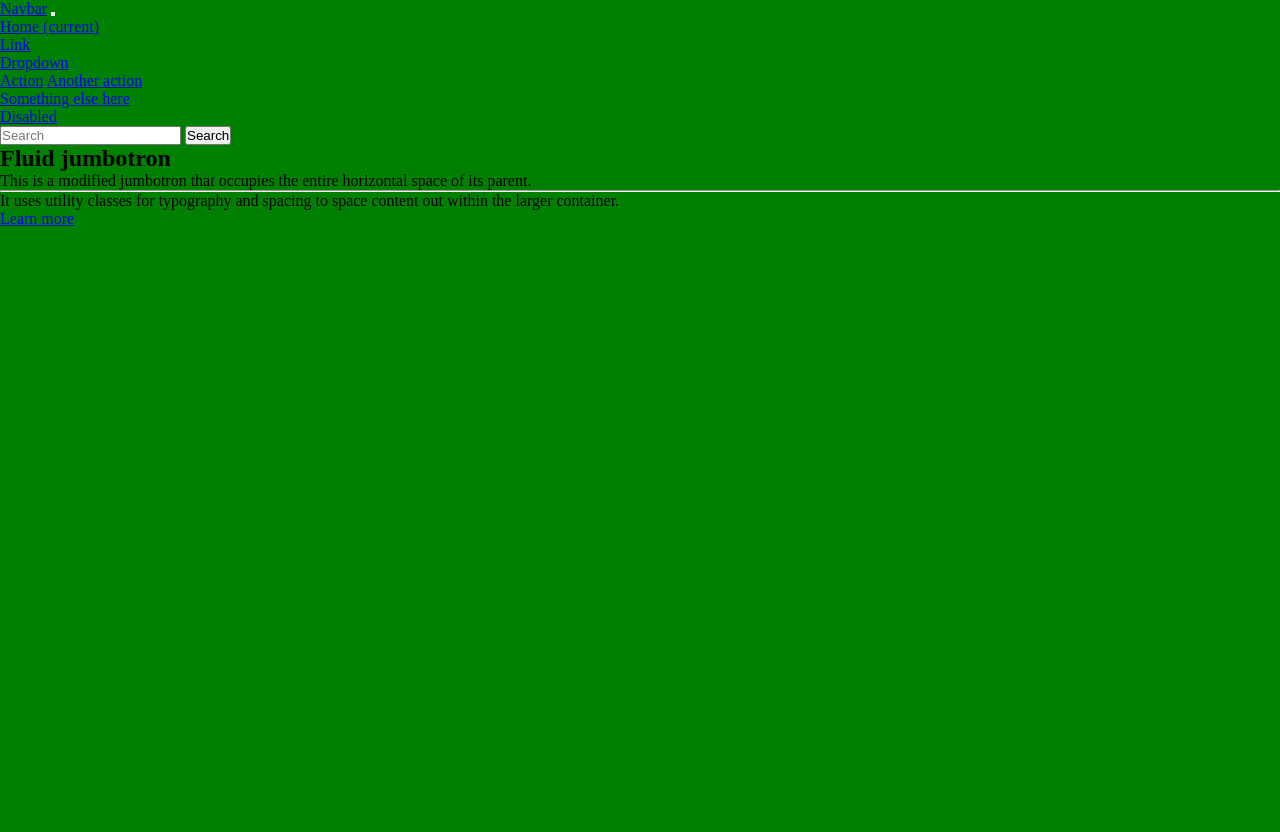
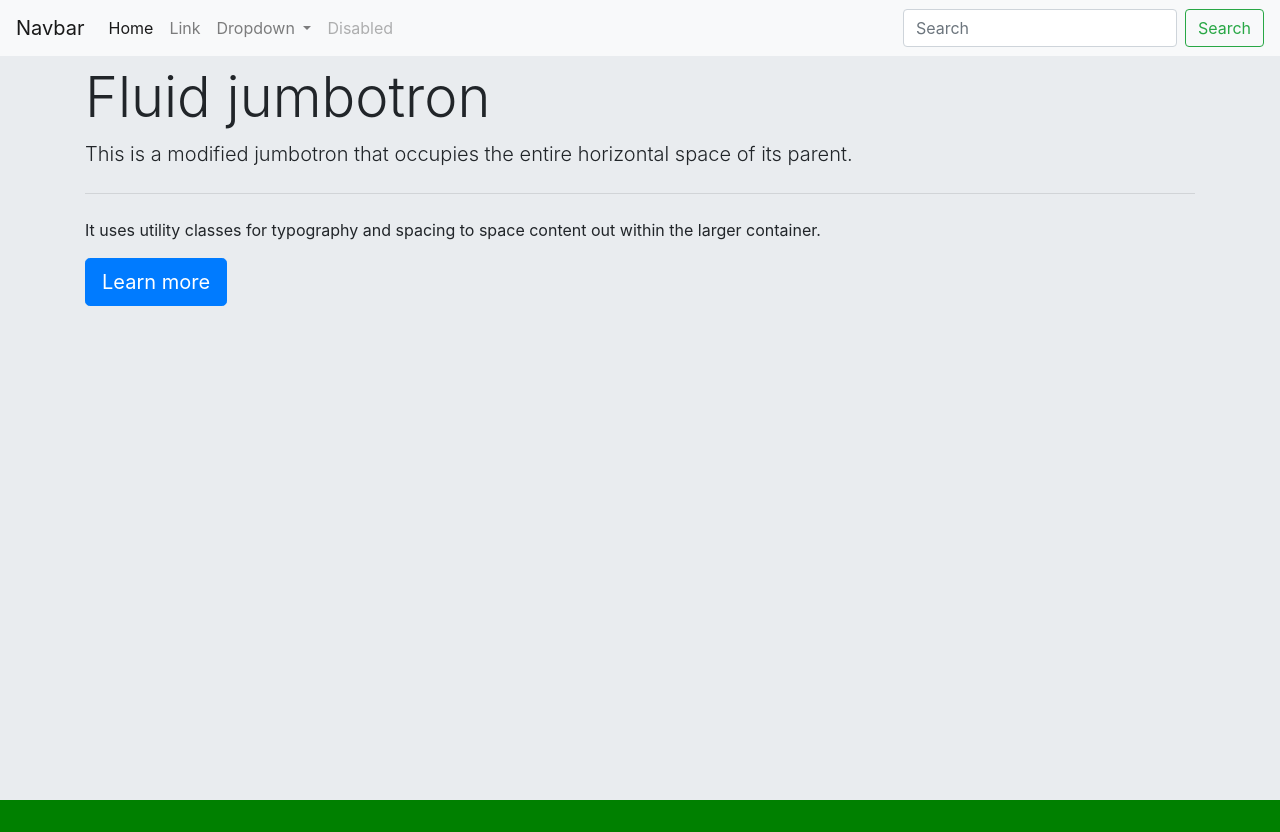
Before and after one commit to will-i-code420/webpack-bootstrap-starter-kit, a website built with webpack: page src/index.html in a window 1280 px wide. Before the commit the page ends 800 px from the top, so only its background shows below. Built offline with nearby package versions, Linux system fonts and the light colour scheme.

Commit message:
installed and set up bootstrap w/ jquery and popper.js, added both full scss link and componenet based for prod builds

```diff
--- a/package.json
+++ b/package.json
@@ -42,5 +42,10 @@
     "webpack": "^4.41.5",
     "webpack-cli": "^3.3.10",
     "webpack-dev-server": "^3.10.2"
+  },
+  "dependencies": {
+    "bootstrap": "^4.4.1",
+    "jquery": "^3.4.1",
+    "popper.js": "^1.16.1"
   }
 }
--- a/src/index.html
+++ b/src/index.html
@@ -7,7 +7,7 @@
   </head>
   <body>
     <header>
-      <nav class="navbar navbar-expand-lg navbar-light bg-light">
+      <nav class="navbar fixed-top navbar-expand-lg navbar-light bg-light">
         <a class="navbar-brand" href="#">Navbar</a>
         <button class="navbar-toggler" type="button" data-toggle="collapse" data-target="#navbarSupportedContent" aria-controls="navbarSupportedContent" aria-expanded="false" aria-label="Toggle navigation">
           <span class="navbar-toggler-icon"></span>
--- a/src/js/index.js
+++ b/src/js/index.js
@@ -1 +1,2 @@
 import '../scss/index.scss'
+import 'bootstrap'
--- a/src/scss/index.scss
+++ b/src/scss/index.scss
@@ -1,3 +1,21 @@
+// all of bootstrap - good for development
+@import "~bootstrap/scss/bootstrap";
+
+/*
+// use below setup for production build using only needed componenets
+// Required For Every Build
+@import "~bootstrap/scss/functions";
+@import "~bootstrap/scss/variables";
+@import "~bootstrap/scss/mixins";
+
+// Optional Components Based On Use
+@import "~bootstrap/scss/reboot";
+@import "~bootstrap/scss/type";
+@import "~bootstrap/scss/images";
+@import "~bootstrap/scss/code";
+@import "~bootstrap/scss/grid";
+*/
+
 * {
   padding: 0;
   margin: 0;
@@ -7,3 +25,7 @@
 body {
   background-color: green;
 }
+
+#section-1 {
+  height: 100vh;
+}
```
Also changed, not shown: 1 other file.
